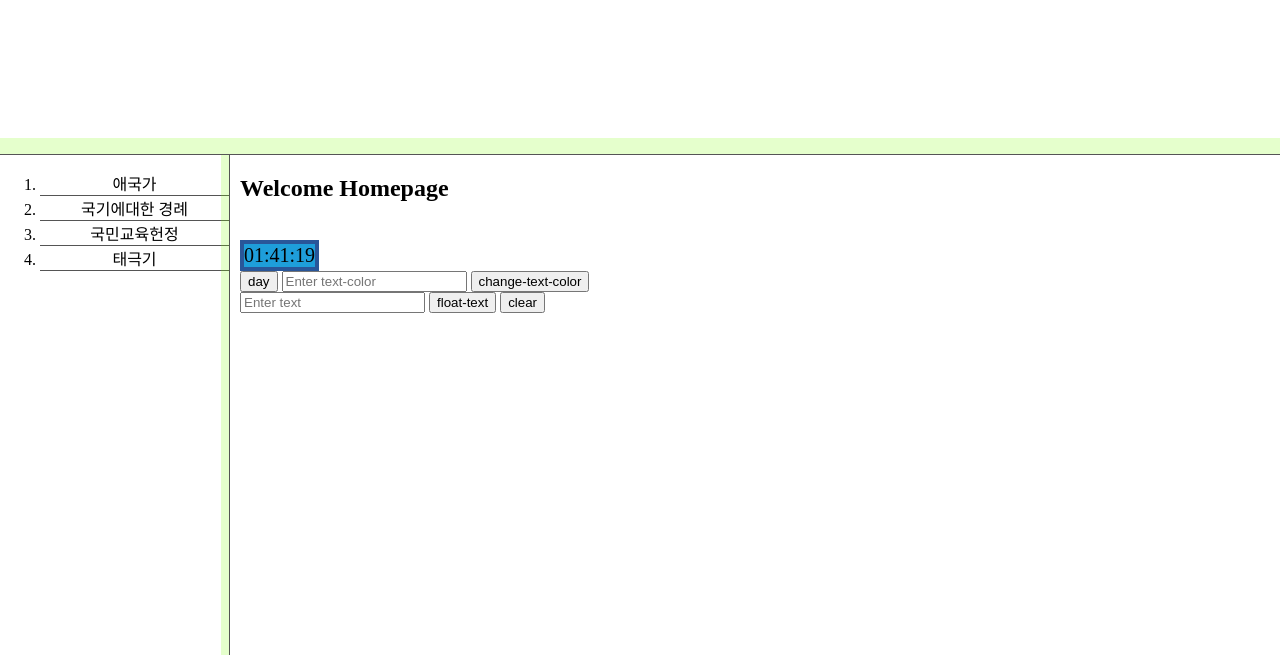
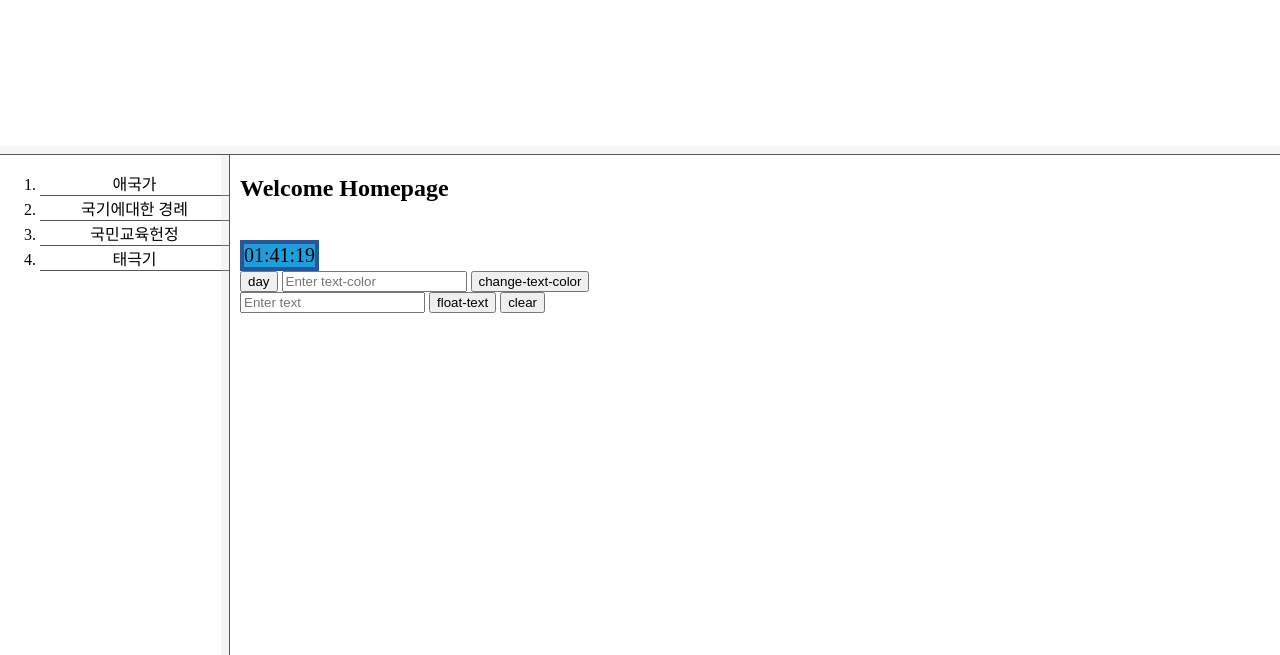
Before and after one commit to Monoreil/web1, a plain HTML site: page index.html in a window 1280 px wide. Shown: the part 145-800 px from the top of the page. Drawn offline with nearby package versions, Linux system fonts and the light colour scheme.

Commit message:
bar color change

```diff
--- a/test.css
+++ b/test.css
@@ -66,10 +66,10 @@ li:nth-of-type(2n),MARQUEE:nth-of-type(2n+1) {
 #container nav div.verticleBar{
     width: 16px;
     height: 100%;
-    background-color: lawngreen;
+    background-color: #ccc;
     position: absolute;
     right: -8px;
-    top: 0px;
+    top:0px;
     opacity: 0.2;
 }
 #container nav div.verticleBar:hover{
@@ -89,9 +89,9 @@ li:nth-of-type(2n),MARQUEE:nth-of-type(2n+1) {
 #rowContainer header div.opticleBar{
     width: 100%;
     height: 16px;
-    background-color: lawngreen;
+    background-color: #ccc;
     position: absolute;
-    bottom: 0px;
+    bottom: -8px;
     opacity: 0.2;
 }
 #rowContainer header div.opticleBar:hover{
```
